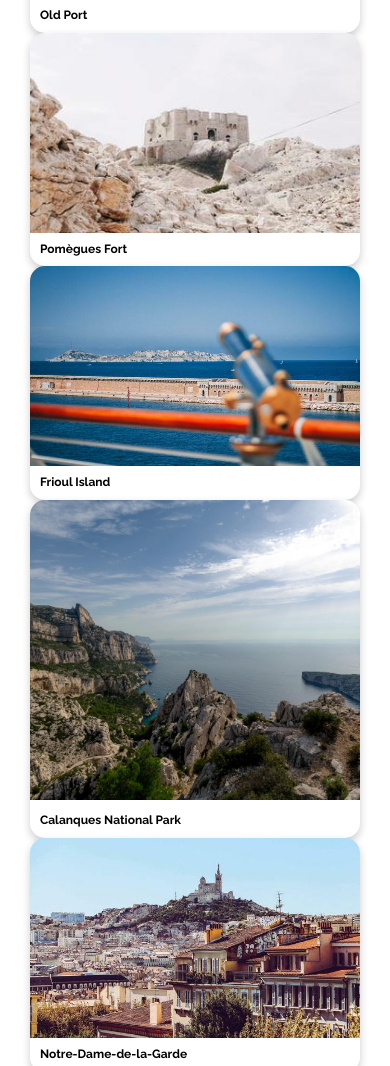
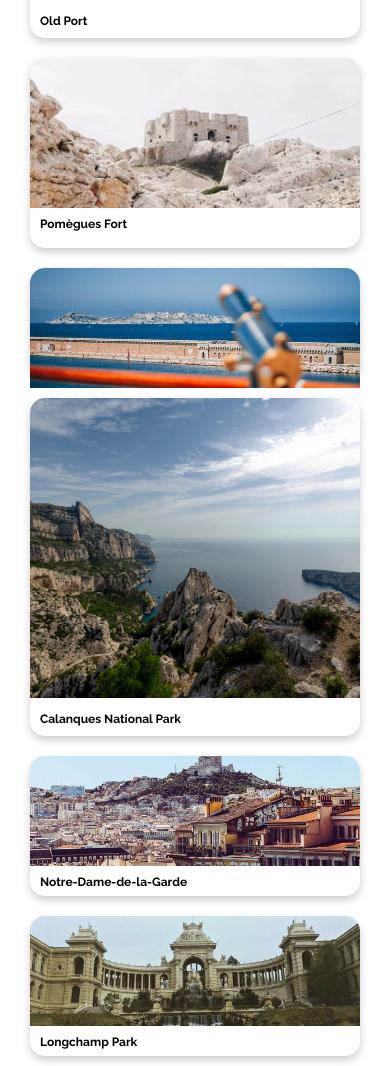
Before and after one commit to abby-pfingsten/webdev-project2, a plain HTML site: page app/index.html in a window 390 px wide. Shown: the part 2949-4015 px from the top of the page. Drawn offline with Linux system fonts and the light colour scheme.

Commit message:
Tried spacing cards out better

```diff
--- a/app/css/style.css
+++ b/app/css/style.css
@@ -687,7 +687,7 @@ bigger since it was smaller */
 .activity-cards {
   display: flex;
   flex-direction: row;
-  justify-content: space-around;
+  justify-content:space-around;
 }
 
 .old-port {
@@ -714,16 +714,18 @@ bigger since it was smaller */
 
 .fort {
   flex-basis: 25%;
+  height: 190px;
   border-radius: 15px;
   box-shadow: 0 4px 8px 0 rgba(0, 0, 0, 0.2);
   display: flex;
   flex-direction: column;
+  margin-bottom: 30px;
 }
 
 .fort img {
   object-fit: cover;
   width: 100%;
-  height: 200px;
+  height: 150px;
   border-top-right-radius: 15px;
   border-top-left-radius: 15px;
 }
@@ -738,6 +740,7 @@ bigger since it was smaller */
 
 .island {
   flex-basis: 25%;
+  height: 110px;
   border-radius: 15px;
   box-shadow: 0 4px 8px 0 rgba(0, 0, 0, 0.2);
   display: flex;
@@ -747,7 +750,7 @@ bigger since it was smaller */
 .island img {
   object-fit: cover;
   width: 100%;
-  height: 200px;
+  height: 120px;
   border-top-right-radius: 15px;
   border-top-left-radius: 15px;
 }
@@ -788,12 +791,14 @@ bigger since it was smaller */
   box-shadow: 0 4px 8px 0 rgba(0, 0, 0, 0.2);
   display: flex;
   flex-direction: column;
+  margin-bottom: 20px;
+  height: 140px;
 }
 
 .notre-dame img {
   object-fit: cover;
   width: 100%;
-  height: 200px;
+  height: 110px;
   border-top-right-radius: 15px;
   border-top-left-radius: 15px;
 }
@@ -808,6 +813,7 @@ bigger since it was smaller */
 
 .park {
   flex-basis: 25%;
+  height: 140px;
   border-radius: 15px;
   box-shadow: 0 4px 8px 0 rgba(0, 0, 0, 0.2);
   display: flex;
@@ -817,7 +823,7 @@ bigger since it was smaller */
 .park img {
   object-fit: cover;
   width: 100%;
-  height: 200px;
+  height: 110px;
   border-top-right-radius: 15px;
   border-top-left-radius: 15px;
 }
@@ -832,12 +838,39 @@ bigger since it was smaller */
 
 /* MQ FOR CLASS = ACTIVITIES */
 @media (max-width: 768px) {
+  .activities-h2 h2 {
+    font-size: 20px;
+  }
   .activity-cards {
     display: flex;
     flex-direction: column;
-    /* width: 100%; */
     justify-content: space-between;
     margin-left: 30px;
     margin-right: 30px;
+    flex-basis: 100%;
+  }
+
+  .old-port {
+    margin-bottom: 20px;
+  }
+
+  .fort {
+    margin-bottom: 20px;
+  }
+
+  .island {
+    margin-bottom: 20px;
+  }
+
+  .national-park {
+    margin-bottom: 20px;
+  }
+
+  .notre-dame {
+    margin-bottom: 20px;
+  }
+
+  .park {
+    margin-bottom: 20px;
   }
 }
```
Also changed, not shown: app/index.html (+0 -3 lines).
